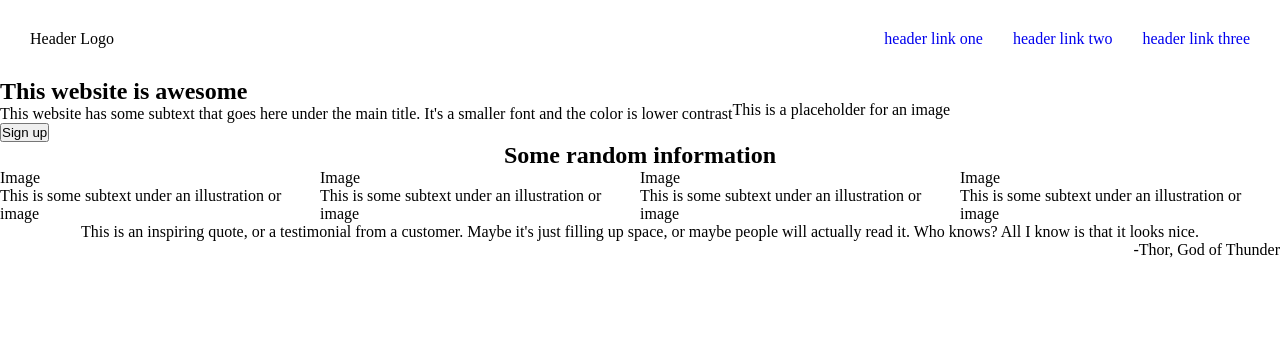
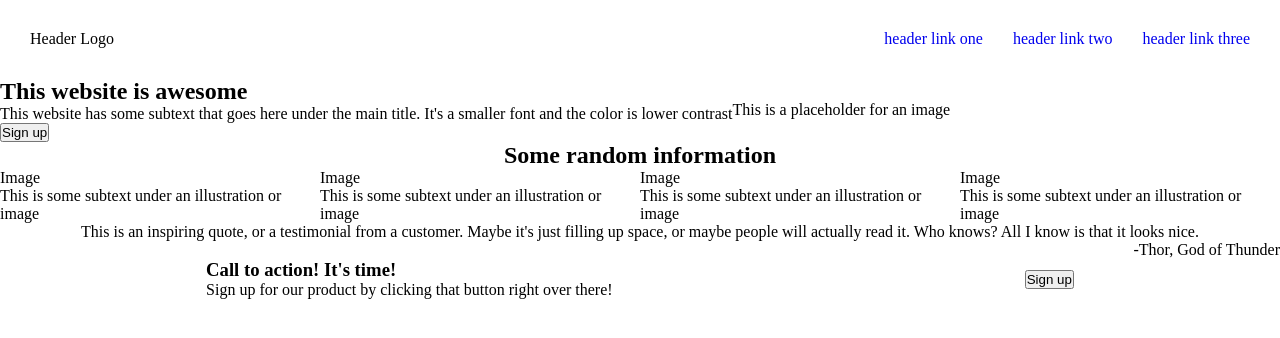
Before and after one commit to daniaedu/landing-page, a plain HTML site: page index.html in a window 1280 px wide. Drawn offline with Linux system fonts and the light colour scheme.

Commit message:
Add call to action content and apply flexbox

```diff
--- a/index.html
+++ b/index.html
@@ -62,7 +62,15 @@
         <p class="quote-author">-Thor, God of Thunder</p>
     </section>
 
-    <section class="call-to-action"></section>
+    <section class="call-to-action">
+        <div class="action-left">
+            <h3>Call to action! It's time!</h3>
+            <p>Sign up for our product by clicking that button right over there!</p>
+        </div>
+        <div class="action-right">
+            <button>Sign up</button>
+        </div>
+    </section>
 
     <footer></footer>
 
--- a/style.css
+++ b/style.css
@@ -67,7 +67,11 @@ section.random {
 /****************************************************************
                         CALL TO ACTION SECTION
 ****************************************************************/
-
+.call-to-action {
+    display: flex;
+    justify-content: space-around;
+    align-items: center;
+}
 /****************************************************************
                                 FOOTER
 ****************************************************************/
```
